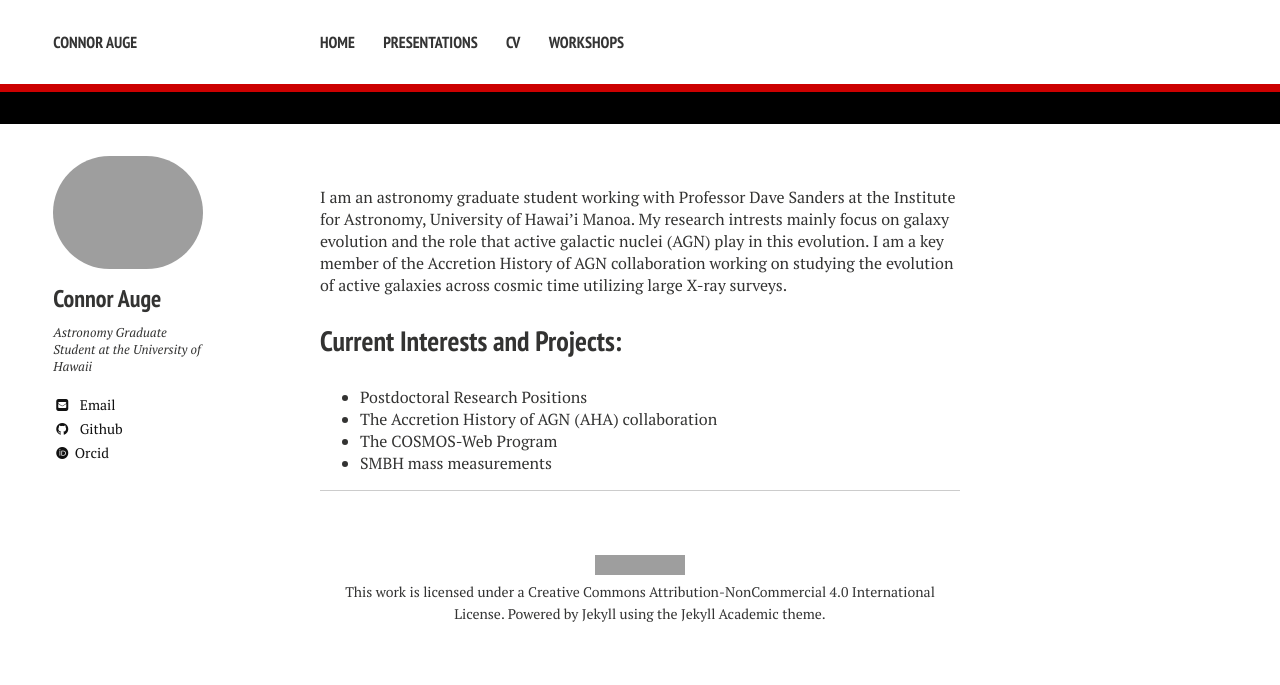
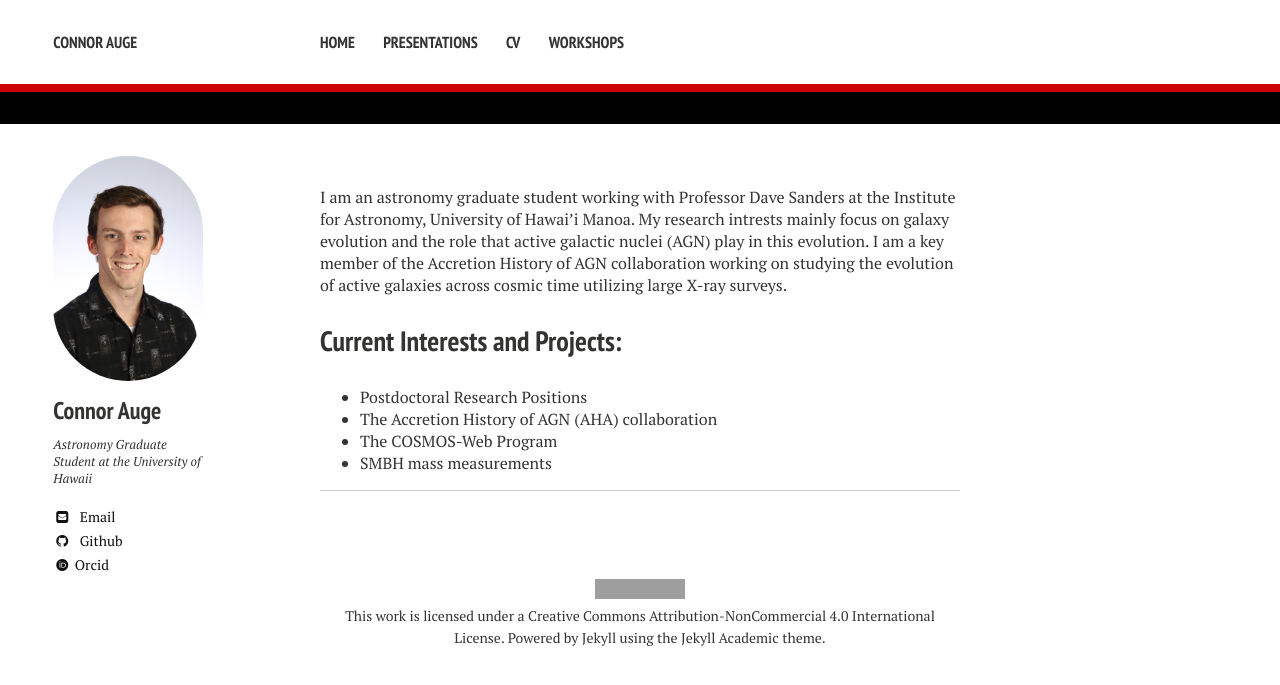
Before and after one commit to cwauge/cwauge.github.io, a Jekyll site: the page built from index.md, in a window 1280 px wide. Shown: the top 685 px of the page. Built offline with Jekyll 4.4.1, drawn with Linux system fonts in a browser that asks for light colours; nearby versions of some CDN libraries; some web fonts are replaced; grey boxes are pictures that could not be loaded.

Commit message:
Update _config.yml

```diff
--- a/_config.yml
+++ b/_config.yml
@@ -7,7 +7,7 @@ logo: # filename of a logo image that has been placed into your images directory
 # Enter the following platform usernames if you would like for them to appear on your site.
 owner:
   name: Connor Auge
-  avatar: Auge_headshot.JPR
+  avatar: Auge_headshot.JPG
   bio: "Astronomy Graduate Student at the University of Hawaii"
   email: cauge@hawaii.edu
   # Do not include the @ symbol in your Twitter username
```
